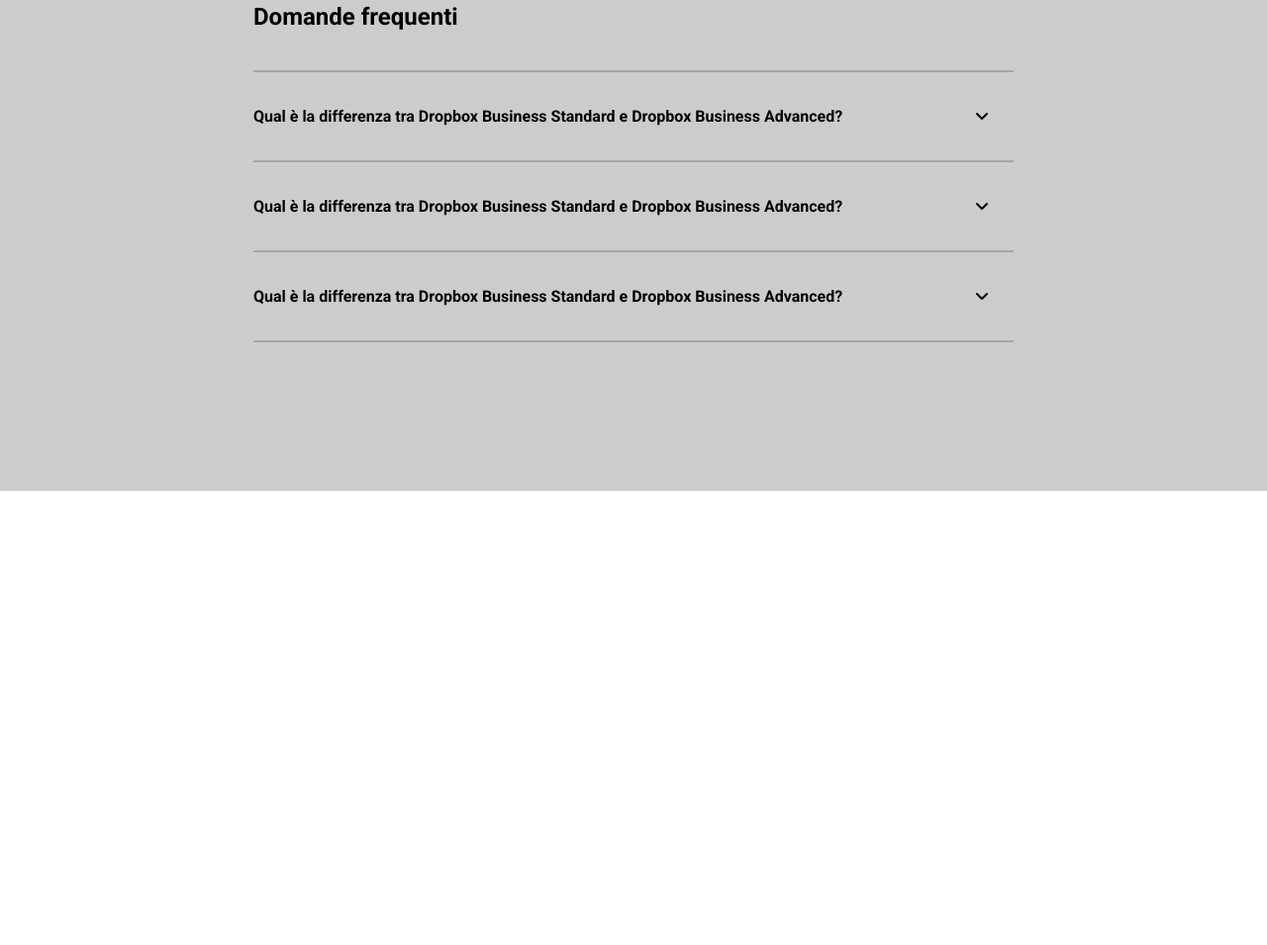
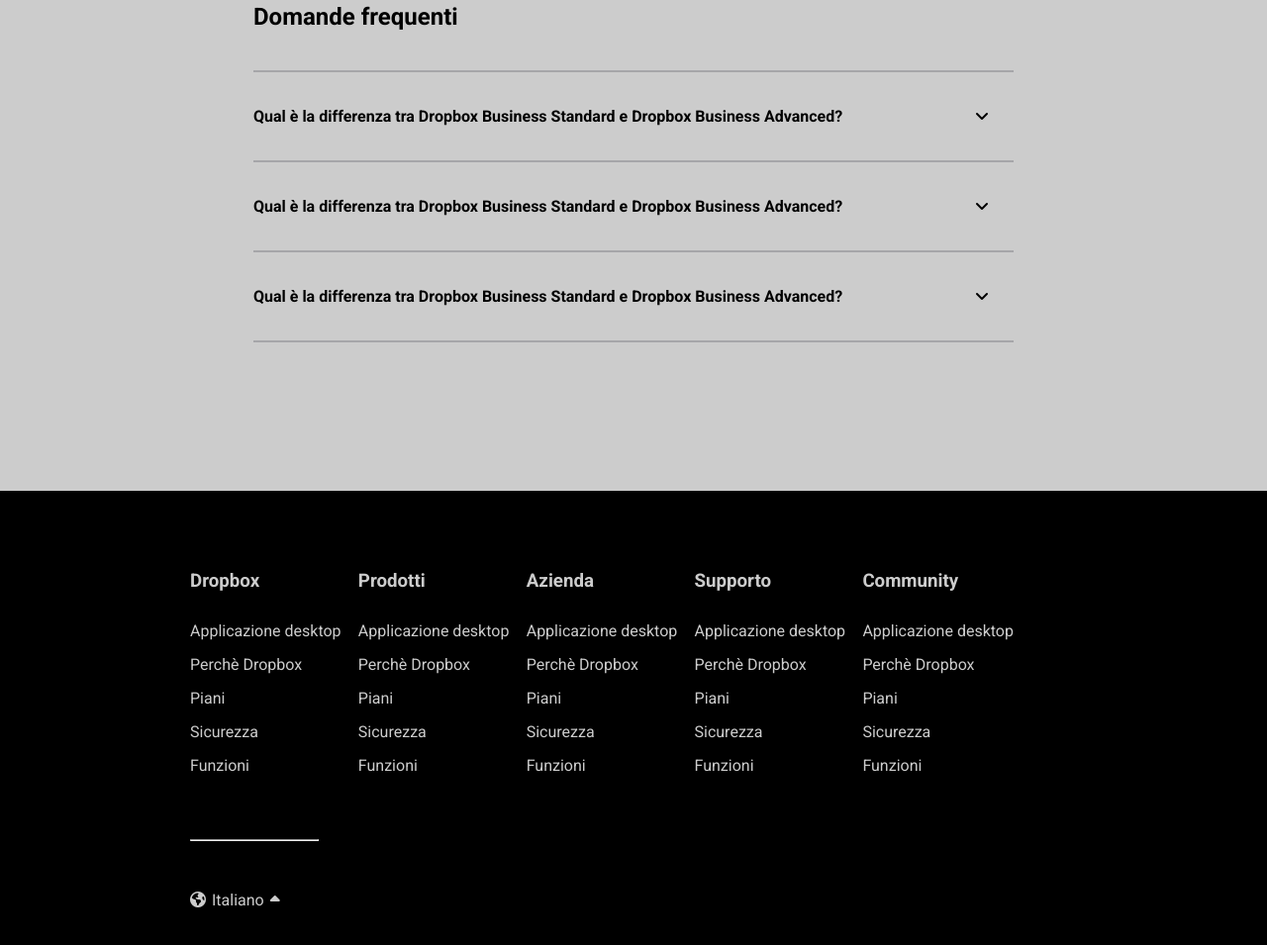
Before and after one commit to FrancescoCauzzi/htmlcss-dropbox, a plain HTML site: page index.html in a window 1280 px wide. Shown: the part 4926-5881 px from the top of the page at 99% size. Before the commit the page ends 5422 px from the top, so only its background shows below. Drawn offline with Linux system fonts and the light colour scheme.

Commit message:
feat: conclusione footer

```diff
--- a/css/style.css
+++ b/css/style.css
@@ -569,6 +569,56 @@ main{
 /* ------------------------------------------------------------------------ */
 /* Footer */
 
+footer{
+  background-color: black;
+  padding-bottom: 50px;
+}
+
+.footer-container{
+  margin-left: 15%;
+  margin-right: 20%;
+  padding-top: 80px;
+  color: #CCCCCC;
+}
+
+.footer-container hr{
+margin-bottom: 50px;
+width: 130px;
+}
+
+.footer-inner{
+
+  flex-direction: row;
+  justify-content: space-between;
+}
+
+.footer-inner .footer-links{
+  width: calc(100% / 5 -100px);
+
+  margin-bottom: 50px;
+}
+
+.footer-inner .footer-links h3{
+  margin-bottom: 30px;
+}
+
+.footer-inner .footer-links ul{
+  list-style: none;
+}
+
+.footer-inner .footer-links ul li {
+  margin-bottom: 15px;
+}
+
+
+.footer-inner .footer-links ul li a{
+  text-decoration: none;
+  color: #CCCCCC;
+}
+
+.language .lang-icon, .language .lang-ita{
+  margin-right: 6px;
+}
 
 
 
--- a/index.html
+++ b/index.html
@@ -597,9 +597,90 @@
       </div>
       <hr>
     </div>
-
   </main>
   <footer>
+    <div class="footer-container">
+      <div class="footer-inner flexbox">
+        <div class="footer-links">
+          <h3>Dropbox</h3>
+          <ul>
+            <li><a href="">Applicazione desktop</a></li>
+            <li><a href="">Perchè Dropbox</a></li>
+            <li><a href="">Piani</a></li>
+            <li><a href="">Sicurezza</a></li>
+            <li><a href="">Funzioni</a></li>
+          </ul>
+
+        </div>
+        <div class="footer-links">
+          <h3>Prodotti</h3>
+          <ul>
+            <li><a href="">Applicazione desktop</a></li>
+            <li><a href="">Perchè Dropbox</a></li>
+            <li><a href="">Piani</a></li>
+            <li><a href="">Sicurezza</a></li>
+            <li><a href="">Funzioni</a></li>
+          </ul>
+
+        </div>
+        <div class="footer-links">
+          <h3>Azienda</h3>
+          <ul>
+            <li><a href="">Applicazione desktop</a></li>
+            <li><a href="">Perchè Dropbox</a></li>
+            <li><a href="">Piani</a></li>
+            <li><a href="">Sicurezza</a></li>
+            <li><a href="">Funzioni</a></li>
+          </ul>
+
+        </div>
+        <div class="footer-links">
+          <h3>Supporto</h3>
+          <ul>
+            <li><a href="">Applicazione desktop</a></li>
+            <li><a href="">Perchè Dropbox</a></li>
+            <li><a href="">Piani</a></li>
+            <li><a href="">Sicurezza</a></li>
+            <li><a href="">Funzioni</a></li>
+          </ul>
+
+        </div>
+        <div class="footer-links">
+          <h3>Community</h3>
+          <ul>
+            <li><a href="">Applicazione desktop</a></li>
+            <li><a href="">Perchè Dropbox</a></li>
+            <li><a href="">Piani</a></li>
+            <li><a href="">Sicurezza</a></li>
+            <li><a href="">Funzioni</a></li>
+          </ul>
+
+        </div>
+
+
+      </div>
+
+      <hr>
+      <div class="language flexbox">
+        <div class="lang-icon">
+          <span><i class="fa-solid fa-earth-americas"></i></span>
+
+        </div>
+        <div class="lang-ita">
+          <span>Italiano</span>
+        </div>
+        <div class="lang-up-arrow">
+          <span><i class="fa-solid fa-caret-up"></i></span>
+
+        </div>
+
+
+      </div>
+
+
+
+
+
 
   </footer>
 </body>
```
